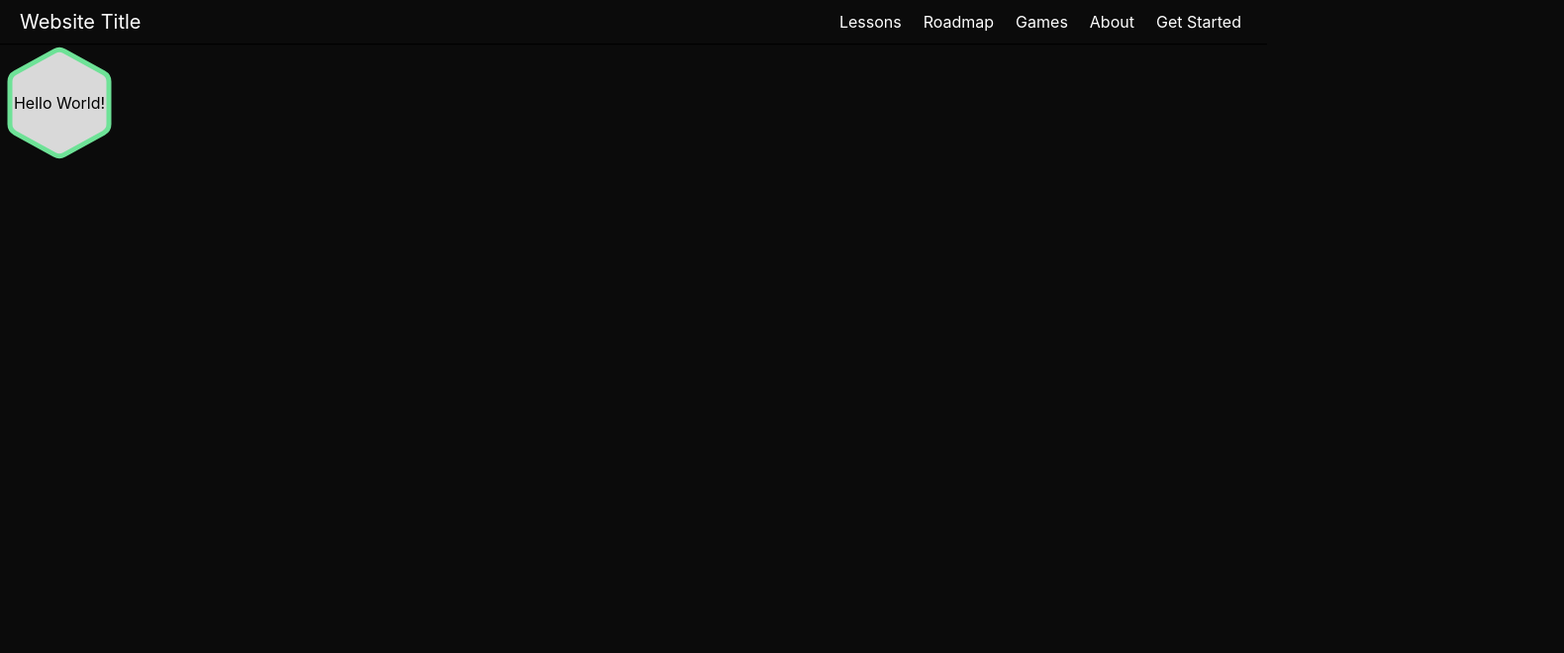
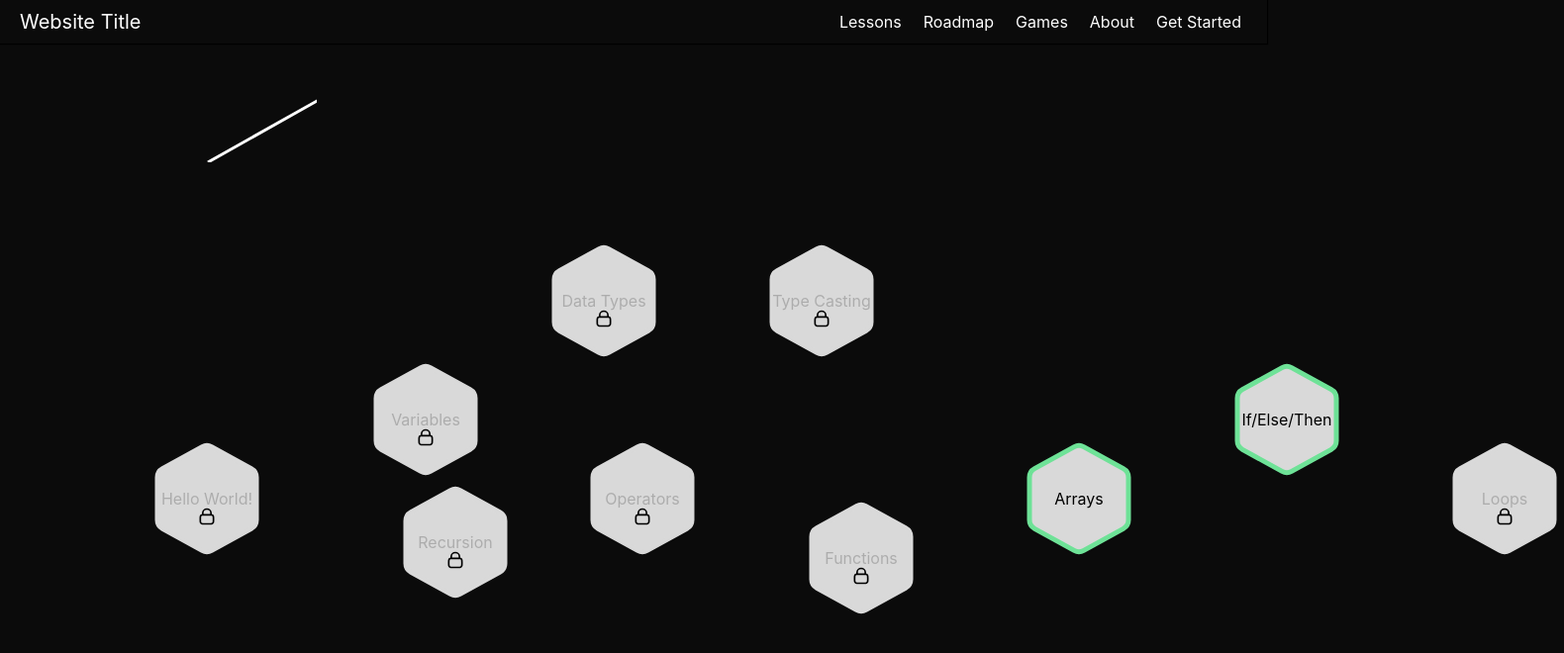
Before and after one commit to tljibbers/Web-App-For-Teaching-CS, a React (Vite) app in the folder web-app-for-teaching-cs/: page /intro-to-programming in a window 1280 px wide. Shown: the top 660 px of the page at 99% size, 1580 px wide, since content can reach past the window. Built offline with nearby package versions, Linux system fonts and the light colour scheme.

Commit message:
added icons to roadmap

```diff
--- a/web-app-for-teaching-cs/src/ItpRoadmap.jsx
+++ b/web-app-for-teaching-cs/src/ItpRoadmap.jsx
@@ -2,13 +2,24 @@ import {useNavigate} from 'react-router-dom';
 import Header from './Header'
 import RoadmapButton from './RoadmapButton'
 import './roadmapButton.css'
+import { LineConnector } from './RoadmapButton'
 
 function ItpRoadmap() {
     const navigate = useNavigate();
     return (
         <>
             <Header />
-            <RoadmapButton name="Hello World!" available={true} />
+            <RoadmapButton name="Hello World!" available={false} id="hello-world" />
+            <LineConnector x1="90" y1="100" x2="250" y2="10" />
+            <RoadmapButton name="Variables" available={false} id="variables" />
+            <RoadmapButton name="Operators" available={false} id="operators" />
+            <RoadmapButton name="Functions" available={false} id="functions" />
+            <RoadmapButton name="Arrays" available={true} id="arrays" />
+            <RoadmapButton name="Data Types" available={false} id="data-types" />
+            <RoadmapButton name="Type Casting" available={false} id="type-casting" />
+            <RoadmapButton name= "If/Else/Then" available={true} id="if-else-then" />
+            <RoadmapButton name="Loops" available={false} id="loops" />
+            <RoadmapButton name="Recursion" available={false} id="recursion" />
         </>
     )
 }
--- a/web-app-for-teaching-cs/src/RoadmapButton.jsx
+++ b/web-app-for-teaching-cs/src/RoadmapButton.jsx
@@ -1,10 +1,11 @@
 import hexagonImagePlain from './assets/hexagon-fill-svgrepo-com.svg';
 import hexagonImageAvailable from './assets/hexagon-green.svg';
+import lockImage from './assets/lock-svgrepo-com.svg';
 
 function RoadmapButton(props){
     if (props.available === true) {
         return (
-            <div className="roadmapButtonContainer">
+            <div className="roadmapButtonContainer" id={props.id}>
                 <img src={hexagonImageAvailable} className="roadmapButton" width="120" height="116"></img>
                 <div className="roadmapButtonText">{props.name}</div>
             </div>
@@ -12,11 +13,20 @@ function RoadmapButton(props){
     }
 
     return (
-        <div className="roadmapButtonContainer">
+        <div className="roadmapButtonContainer" id={props.id}>
             <img src={hexagonImagePlain} className="roadmapButton" width="120" height="116"></img>
-            <div className="roadmapButtonText">{props.name}</div>
+            <img src={lockImage} className="lockImage" width="20" height="20"></img>
+            <div className="roadmapButtonTextLocked">{props.name}</div>
         </div>
     );
 }
 
+export function LineConnector(props) {
+    return (
+        <svg width="200" height="100">
+            <line x1={props.x1} y1={props.y1} x2={props.x2} y2={props.y2} stroke="#FFFFFF" strokeWidth="3" />
+        </svg>
+    )
+}
+
 export default RoadmapButton;
--- a/web-app-for-teaching-cs/src/roadmapButton.css
+++ b/web-app-for-teaching-cs/src/roadmapButton.css
@@ -10,6 +10,26 @@
     height: auto;
 }
 
+.lockImage {
+    position: absolute;
+    top: 65%;
+    left: 50%;
+    transform: translate(-50%, -50%);
+}
+
+.roadmapButtonTextLocked {
+    font-size: 16px;
+    position: absolute;
+    top: 42%;
+    left: 0;
+    width: 100%;
+    color: black;
+    opacity: 0.2;
+
+    display: flex;
+    justify-content: center;
+    align-items: center;
+}
 
 .roadmapButtonText {
     font-size: 16px;
@@ -24,3 +44,43 @@
     align-items: center;
 
 }
+
+#hello-world {
+    transform: translate(149px, 400px);
+}
+
+#variables {
+    transform: translate(50px, 320px);
+}
+
+#operators {
+    transform: translate(149px, 400px);
+}
+
+#functions {
+    transform: translate(250px, 460px);
+}
+
+#arrays {
+    transform: translate(350px, 400px);
+}
+
+#data-types {
+    transform: translate(-250px, 200px);
+}
+
+#type-casting {
+    transform: translate(-150px, 200px);
+}
+
+#if-else-then {
+    transform: translate(200px, 320px);
+}
+
+#loops {
+    transform: translate(300px, 400px);
+}
+
+#recursion {
+    transform: translate(400px, 320px);
+}
```
